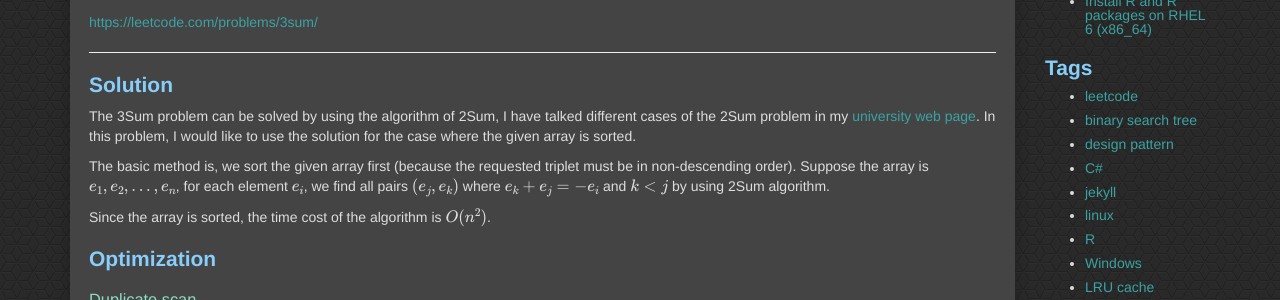
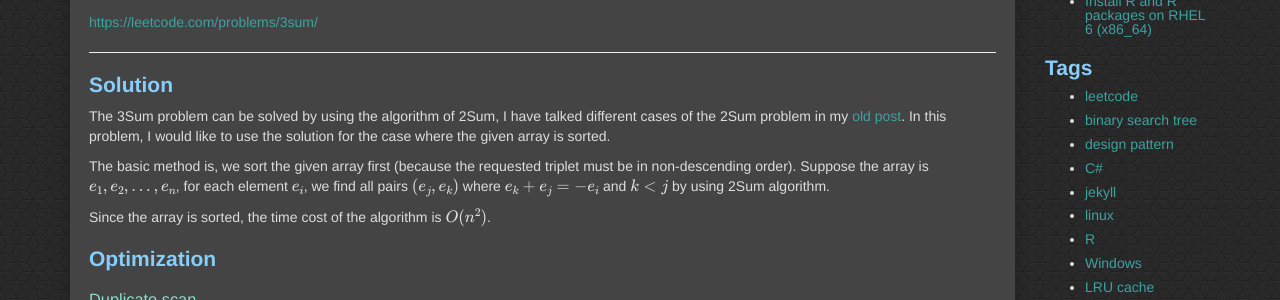
Before and after one commit to JianLu/jianlu.github.io, a Jekyll site: the page built from _posts/2016-02-14-leetcode15-Three-Sum.md, in a window 1280 px wide and 900 px high. Shown: the part 304-604 px from the top of the window. Built offline with Jekyll 4.4.1, drawn with Linux system fonts in a browser that asks for light colours; formulas are drawn with MathJax 3; comment, search, counter and statistics services are not loaded.

Commit message:
add post

```diff
--- a/_posts/2016-02-14-leetcode15-Three-Sum.md
+++ b/_posts/2016-02-14-leetcode15-Three-Sum.md
@@ -18,7 +18,7 @@ Question Link:
 
 The 3Sum problem can be solved by using the algorithm of 2Sum,
 I have talked different cases of the 2Sum problem in my
-[university web page](http://www.cs.uml.edu/~jlu1/doc/codes/findSum.html){: target="_blank"}.
+[old post](http://www.cs.uml.edu/~jlu1/doc/codes/findSum.html){: target="_blank"}.
 In this problem, I would like to use the solution for the case where the given array is sorted.
 
 The basic method is, we sort the given array first (because the requested triplet must be in non-descending order).
```
